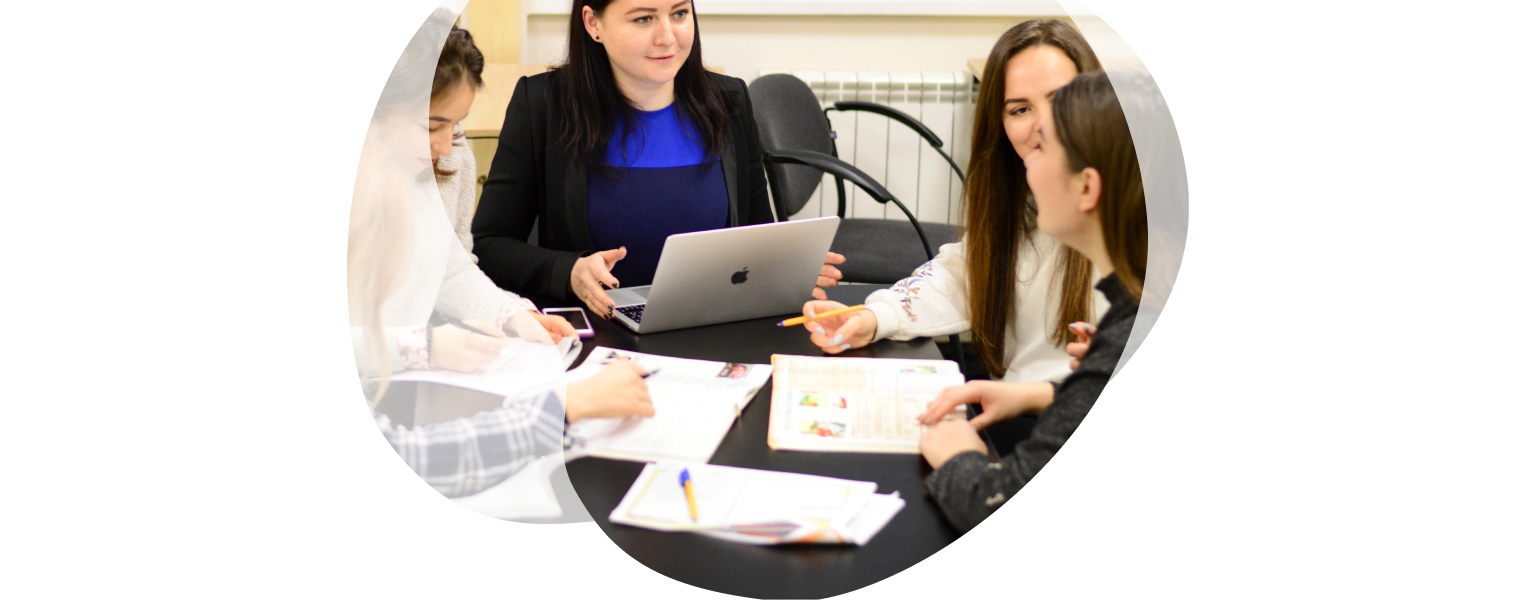
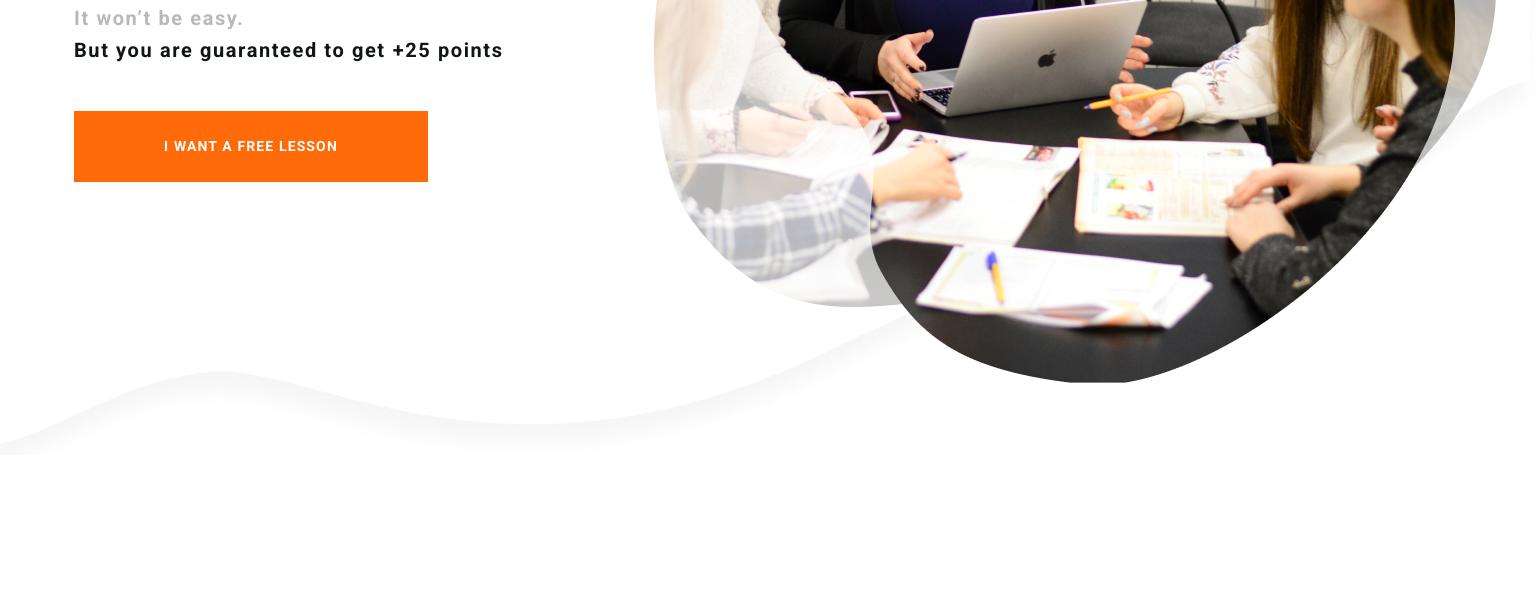
Before and after one commit to MajorPrestige/hero, a plain HTML site: page team.html in a window 1536 px wide. Shown: the part 363-965 px from the top of the page. After the commit the page ends 818 px from the top, so only its background shows below. Drawn offline with nearby package versions, Linux system fonts and the light colour scheme.

Commit message:
checkpoint

```diff
--- a/sass/base/_container.scss
+++ b/sass/base/_container.scss
@@ -2,18 +2,22 @@
    width: 100%;
    margin-left: auto;
    margin-right: auto;
-   padding-left: 15px;
-   padding-right: 15px;
+   padding-left: 20px;
+   padding-right: 20px;
 
-   // @media screen and (max-width: 767px) {
-   //    width: 480px;
-   // }
+   @media screen and (max-width: 767px) {
+      width: 320px;
+   }
 
    @media screen and (min-width: 768px) {
       width: 768px;
+      padding-left: 40px;
+      padding-right: 40px;
    }
 
-   @media screen and (min-width: 1200px) {
-      width: 1200px;
+   @media screen and (min-width: 1440px) {
+      width: 1440px;
+      padding-left: 26px;
+      padding-right: 26px;
    }
 }
--- a/sass/layouts/_team2.scss
+++ b/sass/layouts/_team2.scss
@@ -1,7 +1,15 @@
+
 .hero {
-	// &__container {
-	// 	position: relative;
-	// }
+	background-image: url(../images/hero/bg-desk.png);
+	// background-image: url(../images/hero/bg-tab-mob.png);
+	background-size: cover;
+	background-repeat: no-repeat;
+
+
+   &__container {
+		padding-top: 30px;
+		padding-bottom: 70px;
+   }
 
    &__title {
       font-weight: 800;
@@ -27,17 +35,23 @@
       color: #b9b9b9;
    }
 
+	&__text--direction {
+		display: flex;
+		flex-direction: column;
+	}
+
    &__text--black {
       color: #111518;
    }
 
-   &__text--orange {
+   &__text--accent {
       color: #ff6b09;
    }
 
    &__btn-wrapper {
       display: flex;
       justify-content: center;
+		margin-top: 50px;
    }
 
    &__btn {
@@ -45,7 +59,6 @@
       justify-content: center;
       padding: 14px 0;
       width: 260px;
-		margin-top: 50px;
 
       font-weight: 700;
       font-size: 12px;
@@ -65,9 +78,10 @@
    }
 
    @media screen and (min-width: 768px) and (max-width: 1439px) {
+
       &__container {
          display: flex;
-			align-items: center;
+         padding-top: 70px;
       }
 
       &__inner {
@@ -84,12 +98,68 @@
       }
 
       &__btn-wrapper {
+			margin-top: 45px;
          display: flex;
          justify-content: start;
       }
 
       &__img {
+			justify-content: center;
+			margin-top: 0;
+         margin-right: -22px;
+      }
+   }
 
+	@media screen and (min-width: 1440px) {
+		// background-image: url(../images/hero/bg-desk.png);
+
+		&__container {
+         display: flex;
+         padding-top: 30px;
+      }
+
+		&__inner {
+         margin-right: 50px;
+			padding-top: 95px;
+      }
+
+      &__title {
+         max-width: 530px;
+         font-size: 58px;
+			line-height: 1.30;
+      }
+
+      &__text {
+			font-size: 20px;
+         margin-top: 15px;
+      }
+
+		&__text--direction {
+			flex-direction: row;
+		}
+
+		&__text--accent {
+			color: #111518;
+			margin-left: 7px;
+		}
+
+      &__btn-wrapper {
+			margin-top: 45px;
+         display: flex;
+         justify-content: start;
+      }
+
+		&__btn {
+			padding: 27px 0;
+			width: 354px;
+			font-size: 14px;
+			line-height: 1.21;
+		}
+
+      &__img {
+			justify-content: center;
+			margin-top: 0;
+         margin-right: -82px;
       }
 	}
 }
--- a/team.html
+++ b/team.html
@@ -28,8 +28,10 @@
             <h1 class="hero__title">Complex preparation for English UPE</h1>
             <p class="hero__text">
                <span class="hero__text--grey">It won&#8217;t be easy.</span>
+            <span class="hero__text--direction">
                <span class="hero__text--black"> But you are guaranteed to get </span>
-               <span class="hero__text--orange"> +25 points </span>
+               <span class="hero__text--accent"> +25 points </span>
+            </span>
             </p>
             <div class="hero__btn-wrapper">
                <button class="hero__btn" type="button">I want a free lesson</button>
```
Also changed, not shown: css/main.css, css/main.min.css, images/hero/bg-desk.png (added), images/hero/bg-tab-mob.png (added), 2 other files. Lines whose indentation alone changed are shown as unchanged.
